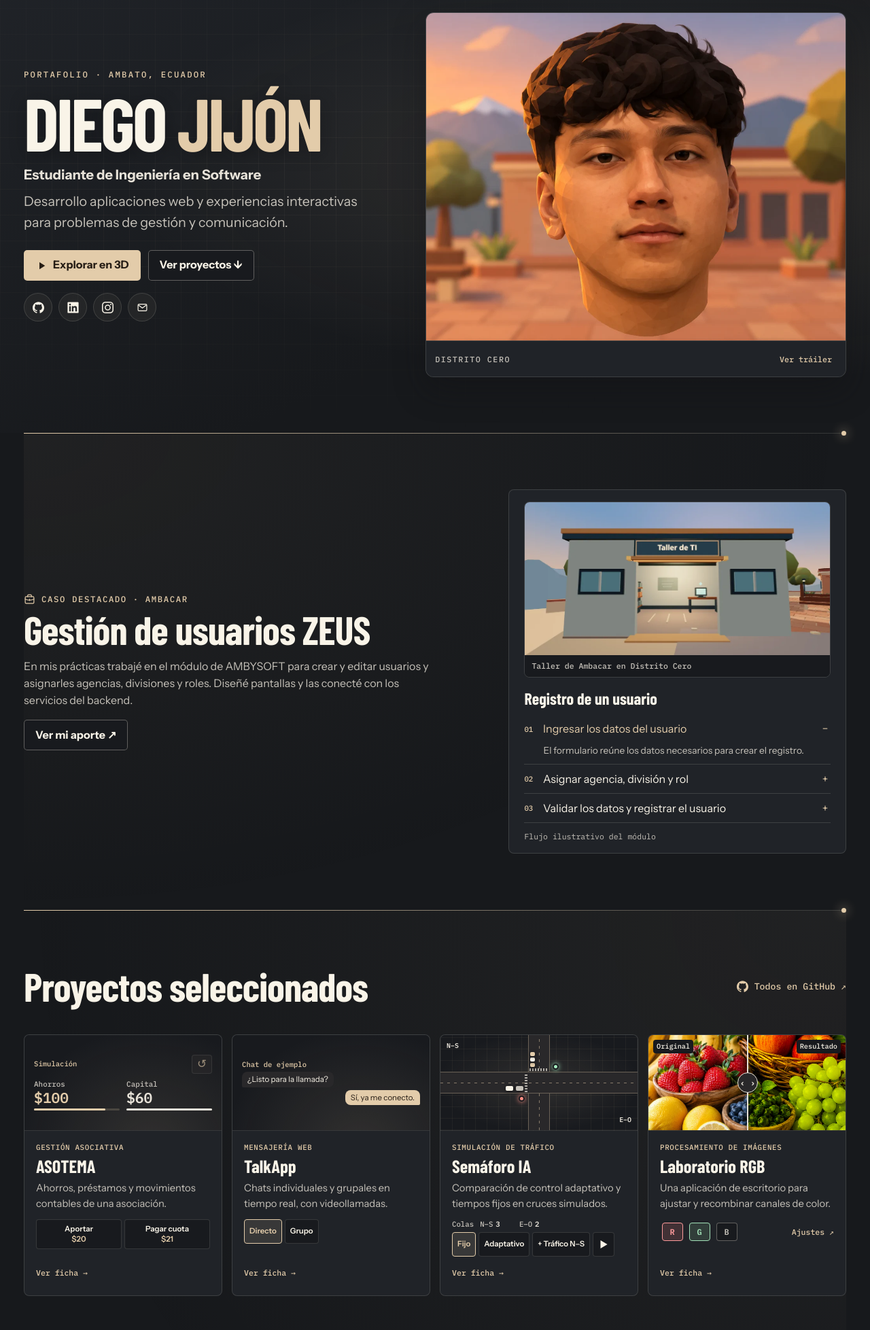
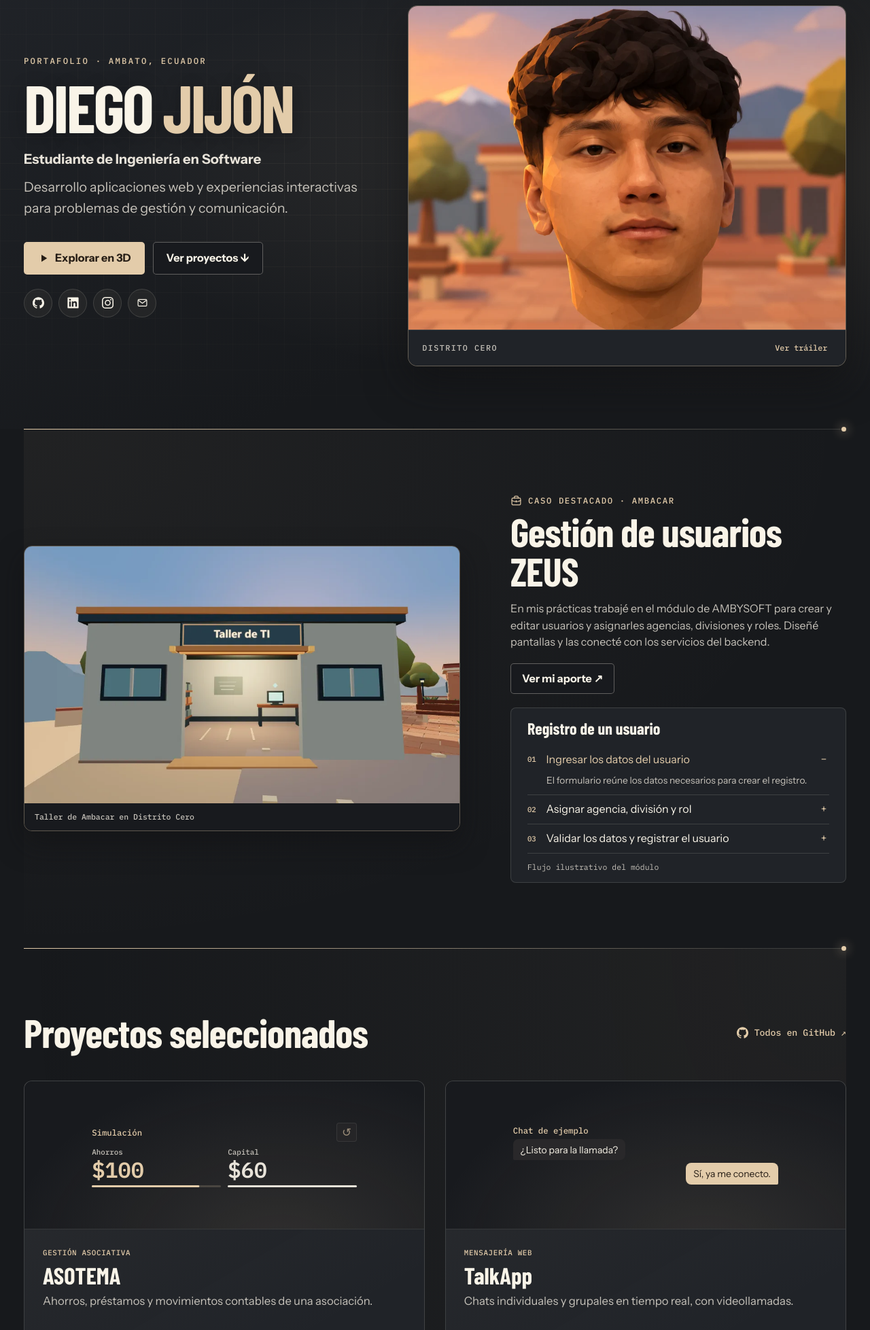
Before and after one commit to Diego200509/diego200509.github.io, a plain HTML site: page index.html in a window 1280 px wide. Shown: the part 134-2091 px from the top of the page at 68% size. Drawn offline with nearby package versions, Linux system fonts and the light colour scheme; a web font is replaced by a local one.

Commit message:
Mejora la portada y las demos de Distrito Cero

```diff
--- a/index.html
+++ b/index.html
@@ -10,7 +10,7 @@
   <link rel="stylesheet" href="./styles.css?v=controls">
   <link rel="stylesheet" href="./campaign.css?v=controls">
   <link rel="stylesheet" href="./site-header.css?v=section-links">
-  <link rel="stylesheet" href="./landing.css?v=header">
+  <link rel="stylesheet" href="./landing.css?v=layout">
   <link rel="stylesheet" href="./archive.css?v=header">
   <link rel="stylesheet" href="./site-footer.css?v=header">
   <link rel="stylesheet" href="./district-preview.css?v=palette">
@@ -19,8 +19,8 @@
   <link rel="stylesheet" href="./traffic-demo.css?v=header">
   <link rel="stylesheet" href="./workstation.css?v=desktop">
   <script type="importmap">{"imports":{"./content.js":"./content.js?v=workstation","./experience.js":"./experience.js?v=visual","./project-archive.js":"./project-archive.js?v=sicop","./site-footer.js":"./site-footer.js?v=inline"}}</script>
-<script type="module" src="./main.js?v=soundtrack"></script>
-  <script type="module" src="./landing.js?v=header"></script>
+  <script type="module" src="./main.js?v=soundtrack"></script>
+  <script type="module" src="./landing.js?v=layout"></script>
   <script type="module" src="./district-preview.js?v=2"></script>
   <script type="module" src="./asotema-demo.js"></script>
   <script type="module" src="./rgb-demo.js?v=case-studies"></script>
@@ -91,17 +91,17 @@
     </section>
     <section class="featured content landing-chapter" id="featured" aria-labelledby="featured-title">
       <span class="chapter-seam" aria-hidden="true"></span>
-      <div data-reveal>
+      <div class="featured-copy" data-reveal>
         <p class="eyebrow featured-label"><svg aria-hidden="true" focusable="false"><use href="./assets/landing-icons.svg#briefcase"></use></svg><span data-t="featured">CASO DESTACADO · AMBACAR</span></p>
         <h2 id="featured-title" data-t="featuredTitle">Gestión de usuarios ZEUS</h2>
         <p data-t="featuredCopy">En mis prácticas trabajé en el módulo de AMBYSOFT para crear y editar usuarios y asignarles agencias, divisiones y roles. Diseñé pantallas y las conecté con los servicios del backend.</p>
         <button type="button" class="button secondary" id="featured-detail" data-t="featuredDetail">Ver mi aporte ↗</button>
       </div>
+      <figure class="featured-preview" data-reveal="from-left">
+        <img src="./assets/ambacar-taller.webp" width="960" height="568" loading="lazy" decoding="async" alt="Entrada abierta del taller de Ambacar en el mundo 3D" data-alt="workshopPreviewAlt">
+        <figcaption data-t="workshopPreview">Taller de Ambacar en Distrito Cero</figcaption>
+      </figure>
       <div class="featured-flow" data-reveal>
-        <figure class="featured-preview">
-          <img src="./assets/ambacar-taller.webp" width="960" height="568" loading="lazy" decoding="async" alt="Entrada abierta del taller de Ambacar en el mundo 3D" data-alt="workshopPreviewAlt">
-          <figcaption data-t="workshopPreview">Taller de Ambacar en Distrito Cero</figcaption>
-        </figure>
         <h3 data-t="flowTitle">Registro de un usuario</h3>
         <ol class="flow-steps">
           <li>
@@ -134,7 +134,7 @@
       </header>
       <div class="project-grid" id="project-grid" data-reveal="sequence">
         <article class="project-card" id="asotema-demo" aria-labelledby="asotema-title">
-          <div class="asotema-preview">
+          <div class="project-stage asotema-preview">
             <div class="asotema-preview-header">
               <span data-t="asotemaSimulation">Simulación</span>
               <button id="asotema-reset" type="button" aria-label="Reiniciar simulación" data-aria="asotemaReset" aria-disabled="true" disabled>↺</button>
@@ -162,7 +162,7 @@
           </div>
         </article>
         <article class="project-card" id="talkapp" aria-labelledby="talkapp-title">
-          <div class="talkapp-preview">
+          <div class="project-stage talkapp-preview">
             <div class="talkapp-preview-label" data-t="talkPreview">Chat de ejemplo</div>
             <div class="talkapp-conversation" id="talkapp-conversation" aria-live="polite">
               <div data-talk-chat="direct">
@@ -187,7 +187,7 @@
           </div>
         </article>
         <article class="project-card traffic-card" id="traffic-demo" aria-labelledby="traffic-title">
-          <div class="traffic-scene" aria-hidden="true">
+          <div class="project-stage traffic-scene" aria-hidden="true">
             <div class="traffic-road traffic-road-vertical"></div>
             <div class="traffic-road traffic-road-horizontal"></div>
             <div class="traffic-crosswalk traffic-crosswalk-vertical"></div>
@@ -237,7 +237,7 @@
           </div>
         </article>
         <article class="project-card rgb-card" id="rgb-demo" aria-labelledby="rgb-title">
-          <div class="rgb-preview">
+          <div class="project-stage rgb-preview">
             <img id="rgb-original" src="./assets/rgb-frutas.webp" width="880" height="660" loading="lazy" alt="Frutas de varios colores en cestas" data-alt="rgbSampleAlt">
             <canvas id="rgb-result" width="880" height="660" aria-hidden="true"></canvas>
             <span class="rgb-side rgb-before" data-t="rgbBefore">Original</span>
@@ -289,17 +289,6 @@
     <section class="profile content landing-chapter" id="profile" aria-labelledby="profile-title">
       <span class="chapter-seam" aria-hidden="true"></span>
       <header class="section-title" data-reveal><h2 id="profile-title" data-t="profile">Sobre mí</h2></header>
-      <div class="profile-media" data-reveal>
-        <figure class="profile-portrait">
-          <img src="./assets/diego-jijon.jpg" width="460" height="460" alt="Retrato de Diego Jijón" data-alt="profilePhotoAlt" loading="lazy" decoding="async">
-          <figcaption><strong>Diego Jijón</strong><span data-t="profileLocation">Ambato, Ecuador</span></figcaption>
-        </figure>
-        <dl class="profile-stats" aria-label="Cifras de mi trabajo" data-aria="profileStats">
-          <div><dt data-t="profileRepos">Repos públicos</dt><dd>40</dd></div>
-          <div><dt data-t="profileDemos">Demos interactivas</dt><dd>4</dd></div>
-          <div><dt data-t="profilePulls">Pull requests fusionados</dt><dd>16+</dd></div>
-        </dl>
-      </div>
       <div class="profile-story" data-reveal>
         <p class="profile-availability" data-t="profileRemote">Abierto a oportunidades remotas</p>
         <p class="profile-copy profile-intro" data-t="profileIntro">Estudio Ingeniería en Software en la Universidad Técnica de Ambato. Me gusta conectar interfaces con APIs y bases de datos.</p>
@@ -326,6 +315,17 @@
           <a class="button primary" href="./cv.html" id="cv-link"><svg aria-hidden="true" focusable="false"><use href="./assets/landing-icons.svg#document"></use></svg><span data-t="cv">Ver CV</span></a>
           <a class="button secondary" href="https://www.linkedin.com/in/diego-jij%C3%B3n-undefined-981508311/" target="_blank" rel="noopener noreferrer"><svg aria-hidden="true" focusable="false"><use href="./assets/landing-icons.svg#linkedin"></use></svg>LinkedIn ↗</a>
         </div>
+      </div>
+      <div class="profile-media" data-reveal="from-left">
+        <figure class="profile-portrait">
+          <img src="./assets/diego-jijon.jpg" width="460" height="460" alt="Retrato de Diego Jijón" data-alt="profilePhotoAlt" loading="lazy" decoding="async">
+          <figcaption><strong>Diego Jijón</strong><span data-t="profileLocation">Ambato, Ecuador</span></figcaption>
+        </figure>
+        <dl class="profile-stats" aria-label="Cifras de mi trabajo" data-aria="profileStats">
+          <div><dt data-t="profileRepos">Repos públicos</dt><dd>40</dd></div>
+          <div><dt data-t="profileDemos">Demos interactivas</dt><dd>4</dd></div>
+          <div><dt data-t="profilePulls">Pull requests fusionados</dt><dd>16+</dd></div>
+        </dl>
       </div>
     </section>
     <section class="content landing-chapter" id="technologies" aria-labelledby="technologies-title">
--- a/landing.css
+++ b/landing.css
@@ -15,7 +15,7 @@
   --chapter-arrival: 1;
   position: relative;
   isolation: isolate;
-  padding-block: clamp(52px, 6.5vw, 96px);
+  padding-block: clamp(56px, 7.5vw, 112px);
   border-top: 0;
   border-bottom: 0;
 }
@@ -83,7 +83,59 @@
   margin-top: 0;
 }
 
-#projects .project-copy small { color: var(--gold); }
+#project-grid {
+  grid-template-columns: repeat(2, minmax(0, 1fr));
+  gap: clamp(18px, 2.3vw, 32px);
+}
+
+#project-grid .project-card {
+  min-width: 0;
+  border-radius: 12px;
+  background: linear-gradient(150deg, var(--gold-tint), transparent 75%), var(--panel);
+  transition: border-color .22s ease;
+}
+
+#project-grid .project-card:focus-within { border-color: var(--gold); }
+
+#project-grid .project-stage { height: clamp(150px, 17vw, 218px); }
+
+#project-grid .project-copy {
+  gap: 9px;
+  padding: clamp(16px, 2.2vw, 27px);
+}
+
+#project-grid .project-copy h3 {
+  font: 700 clamp(1.8rem, 2.7vw, 2.45rem)/1 var(--display);
+}
+
+#project-grid .project-copy > span {
+  max-width: 48ch;
+  color: var(--muted);
+  font-size: clamp(.94rem, 1.3vw, 1.05rem);
+}
+
+#project-grid .project-copy > :is(.asotema-actions, .talkapp-modes, .traffic-controls, .rgb-actions) {
+  margin-top: 5px;
+}
+
+#project-grid .project-stage:is(.asotema-preview, .talkapp-preview) > * {
+  width: min(100%, 390px);
+  margin-inline: auto;
+}
+
+#project-grid .project-stage:is(.asotema-preview, .talkapp-preview) { padding-inline: clamp(16px, 5vw, 44px); }
+
+#project-grid .asotema-preview-header,
+#project-grid .talkapp-preview-label { font-size: .77rem; }
+
+#project-grid .asotema-balances dd { font-size: clamp(1.25rem, 2.55vw, 2rem); }
+
+#project-grid .asotema-actions { width: min(100%, 300px); }
+
+#project-grid .talkapp-conversation p {
+  padding: 7px 11px;
+  font-size: .87rem;
+}
 
 #talkapp {
   min-width: 0;
@@ -136,8 +188,6 @@
   color: var(--on-gold);
 }
 
-#talkapp h3 { font: 700 1.65rem/1 var(--display); }
-
 .talkapp-modes {
   display: flex;
   gap: 4px;
@@ -162,29 +212,33 @@
 .project-details-link {
   display: inline-flex;
   align-items: center;
-  align-self: start;
+  align-self: stretch;
   margin-top: auto;
-  min-height: 32px;
-  padding: 0;
+  min-height: 44px;
+  padding: 10px 0 0;
   border: 0;
+  border-top: 1px solid var(--line);
   background: transparent;
   color: var(--gold);
-  font: 500 .72rem/1.35 var(--mono);
+  font: 500 .8rem/1.35 var(--mono);
   text-align: left;
 }
 
+@media (min-width: 641px) {
+  #project-grid .project-copy > span { min-height: 3.1em; }
+}
 
-@media (max-width: 600px) {
-  #talkapp h3 { font-size: 1.45rem; }
-  .talkapp-modes button,
-  .project-details-link { min-height: 40px; }
+@media (max-width: 640px) {
+  #project-grid { grid-template-columns: minmax(0, 1fr); }
+  #project-grid .project-stage { height: clamp(150px, 42vw, 200px); }
+  .talkapp-modes button { min-height: 40px; }
 }
 
 #inicio {
   position: relative;
   isolation: isolate;
   background:
-    radial-gradient(ellipse at 80% 45%, var(--gold-wash), transparent 58%),
+    radial-gradient(ellipse at 83% 45%, var(--gold-wash), transparent 63%),
     linear-gradient(154deg, var(--panel), var(--bg) 66%);
 }
 
@@ -203,17 +257,29 @@
 
 .hero-layout {
   position: relative;
+  grid-template-columns: minmax(0, .87fr) minmax(0, 1.13fr);
+  gap: clamp(36px, 5.4vw, 78px);
+  padding-block: clamp(48px, 5.6vw, 88px) clamp(68px, 7.2vw, 108px);
 }
 
 .hero-content > .eyebrow {
   letter-spacing: .18em;
 }
 
+.hero .hero-content h1 {
+  margin-block: 17px 19px;
+  font-size: clamp(3.8rem, 7.7vw, 8rem);
+}
+
 .hero-content .hero-role {
   color: var(--ink-soft);
 }
 
-.hero .lead { color: var(--muted); }
+.hero .lead { margin-top: 10px; color: var(--muted); }
+
+.hero .hero-actions { gap: 12px; margin-top: clamp(24px, 2.7vw, 36px); }
+
+.hero .hero-actions .button { min-height: 48px; padding-inline: 19px; }
 
 .hero-social,
 .icon-text,
@@ -223,7 +289,7 @@
   gap: 9px;
 }
 
-.hero-social { margin-top: 18px; }
+.hero-social { margin-top: 21px; }
 
 .icon-link {
   display: grid;
@@ -263,13 +329,20 @@
 }
 
 .hero-preview {
+  --landing-x: 22px;
+  --landing-y: 7px;
   position: relative;
-  border-color: var(--line);
+  border-color: var(--gold-line);
+  border-radius: 14px;
   background: var(--panel);
-  box-shadow: 0 18px 46px color-mix(in srgb, var(--shadow) 42%, transparent);
+  box-shadow: 0 24px 60px color-mix(in srgb, var(--shadow) 63%, transparent);
 }
 
-.hero-preview figcaption { border-color: var(--line); background: var(--panel); }
+.hero-preview figcaption {
+  border-color: var(--line);
+  padding: 7px clamp(12px, 1.55vw, 21px);
+  background: var(--panel);
+}
 
 .portrait-frame {
   position: relative;
@@ -278,6 +351,8 @@
 }
 
 .hero-preview .portrait-frame img {
+  aspect-ratio: 27 / 20;
+  object-position: center 41%;
   transform: translate(calc(var(--portrait-x, 0) * -14px), calc(var(--portrait-y, 0) * -12px)) scale(1.025);
   transition: transform .34s cubic-bezier(.21,.72,.32,1);
 }
@@ -307,29 +382,48 @@
   text-decoration: none;
 }
 
+.featured.landing-chapter {
+  grid-template-columns: minmax(0, 1.13fr) minmax(0, .87fr);
+  grid-template-areas: "visual copy" "visual flow";
+  grid-template-rows: auto 1fr;
+  align-items: start;
+  gap: 20px clamp(30px, 5.8vw, 90px);
+}
+
+.featured-copy { grid-area: copy; }
+
+.featured-copy h2 { margin: 9px 0 14px; }
+
+.featured-copy .button { margin-top: 19px; }
+
 .featured-flow {
+  grid-area: flow;
+  padding: 15px clamp(16px, 1.9vw, 24px);
   border-color: var(--line);
   background: var(--panel);
 }
 
 .featured-preview {
-  margin: 0 0 16px;
+  grid-area: visual;
+  align-self: center;
+  margin: 0;
   overflow: hidden;
-  border: 1px solid var(--line);
-  border-radius: 8px;
+  border: 1px solid var(--gold-line);
+  border-radius: 12px;
+  box-shadow: 0 18px 38px color-mix(in srgb, var(--shadow) 50%, transparent);
 }
 
 .featured-preview img {
   display: block;
   width: 100%;
   height: auto;
-  aspect-ratio: 2 / 1;
+  aspect-ratio: 120 / 71;
   object-fit: cover;
   object-position: 50% 58%;
 }
 
 .featured-preview figcaption {
-  padding: 8px 10px;
+  padding: 12px 15px;
   background: var(--surface-inset);
   color: var(--muted);
   font: 500 .72rem/1.4 var(--mono);
@@ -395,16 +489,20 @@
 
 #profile {
   grid-template-columns: minmax(0, .78fr) minmax(0, 1.22fr);
+  grid-template-areas: "heading heading" "media story";
   gap: clamp(24px, 5vw, 74px);
   row-gap: clamp(24px, 3.3vw, 46px);
 }
 
 #profile .section-title {
-  grid-column: 1 / -1;
+  grid-area: heading;
   margin: 0;
 }
 
+.profile-story { grid-area: story; }
+
 .profile-media {
+  grid-area: media;
   width: 100%;
   max-width: 440px;
 }
@@ -677,7 +775,31 @@
 }
 
 @media (max-width: 760px) {
-  #profile { grid-template-columns: minmax(0, 1fr); }
+  .hero-layout {
+    grid-template-columns: minmax(0, 1fr);
+    gap: 31px;
+    padding-block: 42px 65px;
+  }
+
+  .hero .hero-content h1 { font-size: clamp(3.55rem, 12.8vw, 6.5rem); }
+
+  .hero-preview {
+    --landing-x: 0px;
+    --landing-y: 13px;
+    width: min(100%, 580px);
+  }
+
+  .featured.landing-chapter {
+    grid-template-columns: minmax(0, 1fr);
+    grid-template-areas: "copy" "visual" "flow";
+    grid-template-rows: auto;
+    gap: 22px;
+  }
+
+  #profile {
+    grid-template-columns: minmax(0, 1fr);
+    grid-template-areas: "heading" "story" "media";
+  }
   .technology-grid { grid-template-columns: repeat(2, minmax(0, 1fr)); }
   .certificate-grid { grid-template-columns: minmax(0, 1fr); }
   .achievement-grid { grid-template-columns: minmax(0, 1fr); }
@@ -692,27 +814,37 @@
 }
 
 @media (prefers-reduced-motion: no-preference) {
-  .hero-content > :is(.eyebrow, h1, .hero-role, .lead, .hero-actions),
-  .hero-preview {
-    animation: landing-enter .64s cubic-bezier(.21,.72,.32,1) both;
+  .hero-content > :is(.eyebrow, h1, .hero-role, .lead, .hero-actions, .hero-social) {
+    animation: landing-enter .62s cubic-bezier(.22,1,.36,1) var(--hero-delay, 0s) backwards;
   }
 
-  .hero-content h1 { animation-delay: .05s; }
-  .hero-content :is(.hero-role, .lead) { animation-delay: .1s; }
-  .hero-content .hero-actions { animation-delay: .16s; }
-  .hero-preview { animation-delay: .1s; }
+  .hero-content h1 { --hero-delay: .045s; }
+  .hero-content .hero-role { --hero-delay: .095s; }
+  .hero-content .lead { --hero-delay: .13s; }
+  .hero-content .hero-actions { --hero-delay: .18s; }
+  .hero-content .hero-social { --hero-delay: .22s; }
+
+  .hero-preview {
+    animation: landing-enter .72s cubic-bezier(.22,1,.36,1) .12s backwards;
+  }
+
+  .hero-content > :focus-within,
+  .hero-preview:focus-within,
+  #district-opening:not([hidden], [data-closing]) ~ #main :is(.hero-content > *, .hero-preview) {
+    animation-name: none;
+  }
+
   .flow-steps details[open] p { animation: landing-enter .24s ease-out both; }
   body:not(.playing) #project-dialog[open] { animation: landing-enter .27s ease-out both; }
 }
 
 @keyframes landing-enter {
-  from { opacity: .35; translate: 0 11px; }
+  from { opacity: .35; translate: var(--landing-x, 0px) var(--landing-y, 13px); }
   to { opacity: 1; translate: 0 0; }
 }
 
 @media (max-width: 600px) {
-  .featured-flow { padding-inline: 15px; }
-  .landing-chapter { padding-block: 42px 52px; }
+  .landing-chapter { padding-block: 48px 61px; }
 }
 
 @media (prefers-reduced-motion: reduce) {
--- a/landing.js
+++ b/landing.js
@@ -1,4 +1,5 @@
 const reducedMotion = matchMedia("(prefers-reduced-motion: reduce)");
+const wideLayout = matchMedia("(min-width: 761px)");
 const header = document.querySelector("#top");
 const main = document.querySelector("#main");
 const navigation = [...header.querySelectorAll("nav a[href^='#']")]
@@ -12,15 +13,16 @@ let highlightedChapter = null;
 
 function reveal(target) {
   if (reducedMotion.matches || target.contains(document.activeElement)) return;
-  const sequence = target.dataset.reveal === "sequence";
-  const items = sequence ? [...target.children] : [target];
+  const mode = target.dataset.reveal;
+  const items = mode === "sequence" ? [...target.children] : [target];
+  const origin = mode === "from-left" && wideLayout.matches ? "-20px 0" : "0 16px";
   items.forEach((item, index) => {
     const animation = item.animate(
       [
-        { opacity: .24, translate: "0 30px" },
+        { opacity: .4, translate: origin },
         { opacity: 1, translate: "0 0" }
       ],
-      { duration: 740, delay: Math.min(index, 3) * 105, easing, fill: "backwards" }
+      { duration: 620, delay: Math.min(index, 3) * 78, easing, fill: "backwards" }
     );
     chapterAnimations.add(animation);
     const forget = () => chapterAnimations.delete(animation);
@@ -36,7 +38,7 @@ if ("IntersectionObserver" in window && "animate" in Element.prototype) {
       observer.unobserve(target);
       reveal(target);
     }
-  }, { rootMargin: "0px 0px -11% 0px" });
+  }, { rootMargin: "0px 0px -6% 0px" });
 
   for (const item of revealItems) {
     if (item.getBoundingClientRect().top > innerHeight * .83) observer.observe(item);
```
